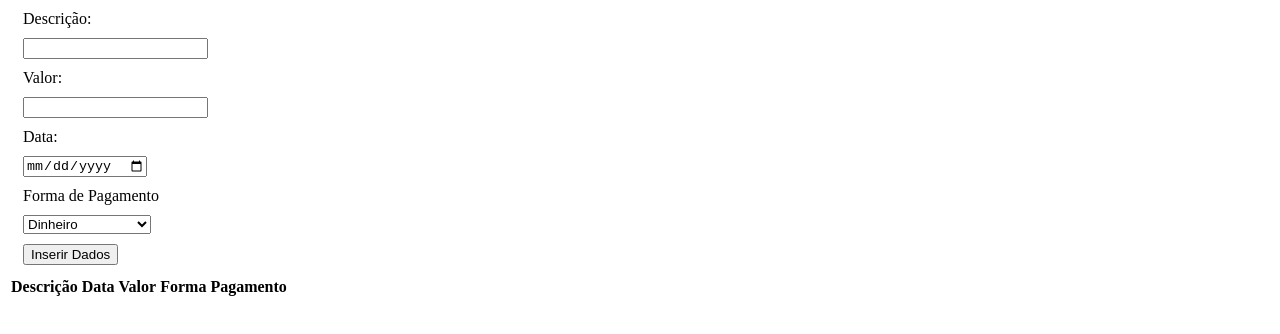
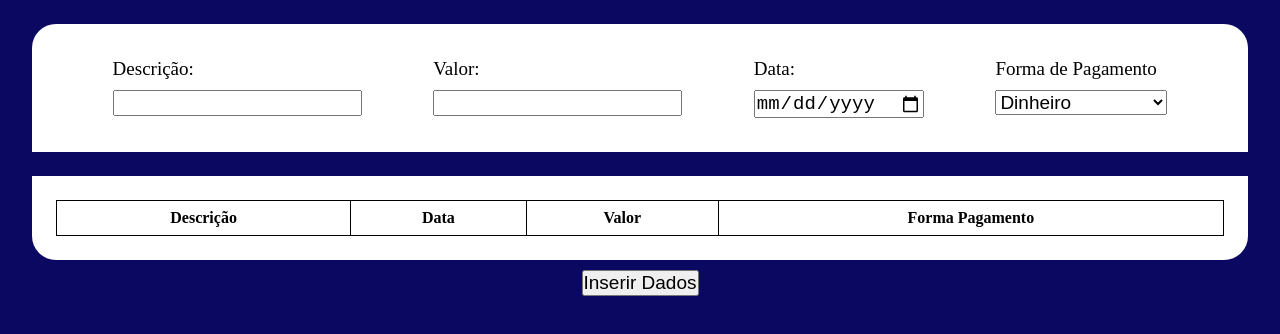
Before and after one commit to mateussiilva/gestorDeContas, a plain HTML site: page templates/index.html in a window 1280 px wide. Drawn offline with Linux system fonts and the light colour scheme.

Commit message:
Refazendo o layout/logica

```diff
--- a/static/app.js
+++ b/static/app.js
@@ -3,34 +3,48 @@ function Gasto(descricao, dataGasto, valor){
     this.descricao = descricao;
     this.data = dataGasto;
     this.valor = valor;
-    // this.pagamento = formaPagamento;
 
 }
 
-const select_pagamento = document.querySelector("#formas-pagamentos");
-const formas_pagamentos = [
-    'Dinheiro','Cartão de Credito','Cartão de Debito','Cheque'];
-function cerateOpcaoPagamanto(){
-    for(let opcao in formas_pagamentos){
-        const option = document.createElement("option");
-        option.innerHTML = formas_pagamentos[opcao];
-        option.setAttribute('value', `opcao ${opcao}`)
-        select_pagamento.appendChild(option);
-    }
+const dadosFalsos = {
+    des:'Monster Energy',
+    data:'12/02/2023',
+    valor:12.9,
+    pag:'Cartao Debito',
 }
-cerateOpcaoPagamanto()
+
+function criarItemDaLinha(valor){
+    let td = document.createElement("td")
+    td.innerText = valor
+    return td
+
+}
 
 
-// MINHAS VARIAVEIS
+function criarLinhaNaTabela(tabela,dadosParTabela)  {
+    let linha = document.createElement("tr")
+
+    for (let dado in dadosParTabela){
+        let valor = dadosParTabela[dado]
+        let td = criarItemDaLinha(valor)
+        linha.appendChild(td)
+    }
+
+
+    tabela.appendChild(linha)
+}
+
 const descricao = document.querySelector("#input-descricao");
 const dataPgamento = document.querySelector("#input-date");
 const valor = document.querySelector("#input-valor");
 const btnInsert = document.querySelector("#btn-envio");
+const tabela = document.querySelector("#corpo-tabela")
+
 
 btnInsert.addEventListener('click', function(events){
-    console.log(descricao.value)
-    console.log(dataPgamento.value)
-    console.log(valor.value)
+    criarLinhaNaTabela(tabela,dadosFalsos)
+    // console.log(tabela)
+
 
 
 })
--- /dev/null
+++ b/static/app2.js
@@ -0,0 +1,14 @@
+const select_pagamento = document.querySelector("#formas-pagamentos");
+const formas_pagamentos = [
+    'Dinheiro','Cartão de Credito','Cartão de Debito','Cheque'];
+
+
+function cerateOpcaoPagamanto(){
+    for(let opcao in formas_pagamentos){
+        const option = document.createElement("option");
+        option.innerHTML = formas_pagamentos[opcao];
+        option.setAttribute('value', `opcao ${opcao}`)
+        select_pagamento.appendChild(option);
+    }
+}
+cerateOpcaoPagamanto()
--- a/style.css
+++ /dev/null
@@ -1,16 +0,0 @@
-
-
-*{
-    padding: 0;
-    margin: 0;
-
-}
-
-:root{
-    --cor1: #ad7c00;
-    --cor2: #ffb700;
-    --cor3: #fab300;
-    --cor4: #002ead;
-    --cor5: #0043fa;
-
-}
--- a/templates/index.html
+++ b/templates/index.html
@@ -1,35 +1,39 @@
 <!DOCTYPE html>
 <html lang="pt-BR">
+
 <head>
     <meta charset="UTF-8">
     <meta http-equiv="X-UA-Compatible" content="IE=edge">
     <meta name="viewport" content="width=device-width, initial-scale=1.0">
     <title>Gestor de Gastos</title>
-    <style>
-        input, label, select{
-            display: flex;
-            flex-direction: row;
-            margin: 10px 15px;
-        }
-    </style>
+    <link rel="stylesheet" href="style.css">
 </head>
+
 <body>
-    <div class="container">
+    <main>
+
         <div class="form-gastos">
-            <form action="">
+            <form>
+                <div>
                     <label for="input-descricao">Descrição:</label>
-                <input type="text"  id="input-descricao">
+                    <input type="text" id="input-descricao">
+                </div>
+                <div>
                     <label for="input-valor">Valor:</label>
                     <input type="text" id="input-valor">
+                </div>
+                <div>
                     <label for="input-date">Data:</label>
                     <input type="date" id="input-date">
+                </div>
+                <div>
                     <label for="">Forma de Pagamento</label>
                     <select id="formas-pagamentos">
                     </select>
-                <input type="button" id="btn-envio" value="Inserir Dados">
-
+                </div>
             </form>
         </div>
+
         <div class="tabela-gastos">
             <table>
                 <thead>
@@ -38,12 +42,16 @@
                     <th>Valor</th>
                     <th>Forma Pagamento</th>
                 </thead>
-                <tbody>
+                <tbody id="corpo-tabela">
 
                 </tbody>
             </table>
         </div>
-    </div>
+        <input type="button" id="btn-envio" value="Inserir Dados">
+
+    </main>
 </body>
 <script src="/static/app.js"></script>
+<script src="/static/app2.js"></script>
+
 </html>
--- /dev/null
+++ b/templates/style.css
@@ -0,0 +1,75 @@
+/* RESET */
+
+* {
+    padding: 0;
+    margin: 0;
+    box-sizing: border-box;
+
+}
+
+/* CONFIGS INPUTS GLOBAIS */
+input,
+label,
+select {
+    display: flex;
+    flex-direction: row;
+    margin: 10px 15px;
+    font-size: 19px;
+}
+
+body {
+    width: 100%;
+    height: 100%;
+    background-color: #0B0861;
+}
+
+main {
+    display: flex;
+    flex-direction: column;
+    align-items: center;
+
+}
+
+.form-gastos {
+    width: 95%;
+    margin-top: 24px;
+    margin-bottom: 24px;
+    background-color: white;
+    overflow: hidden;
+    border-radius: 24px 24px 0px 0px;
+}
+
+.form-gastos > form {
+    padding: 24px;
+    display: flex;
+    flex-direction: row;
+    justify-content: space-evenly;
+
+}
+
+.tabela-gastos {
+    width: 95%;
+    height: auto;
+    padding: 24px;
+    background-color: white;
+    border-radius: 0px 0px 24px 24px ;
+
+}
+
+table{
+    width: 100%;
+    border-collapse:collapse ;
+}
+thead{
+    width: 100%;
+}
+
+tr,th,td{
+    padding: 8px;
+    border: 1px solid black;
+}
+
+/* EFEITO ZEBRADO  */
+tbody > tr:nth-child(even){
+    background-color: #ddd;
+}
```
Lines whose indentation alone changed are shown as unchanged.
